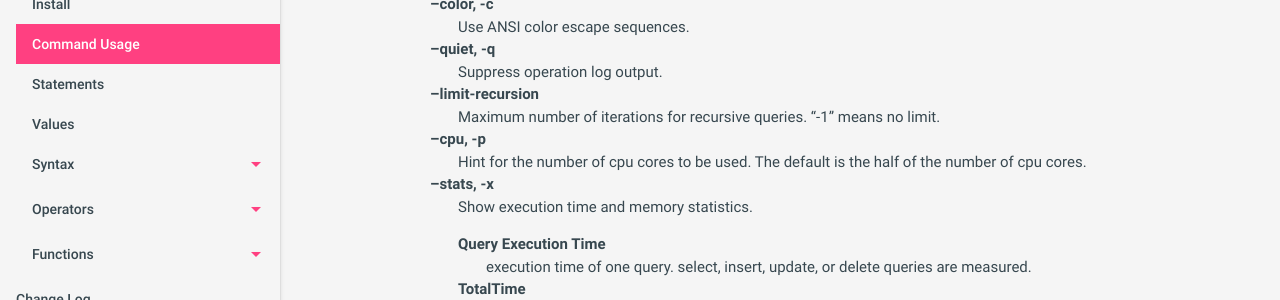
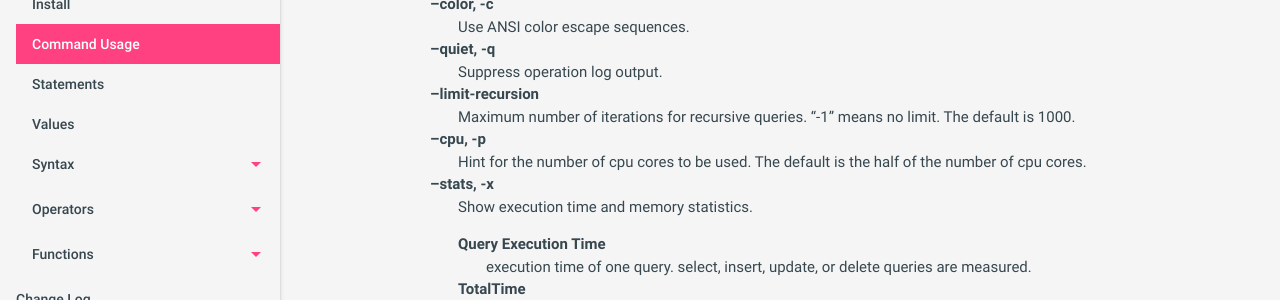
Before and after one commit to mithrandie/csvq, a Jekyll site: the page built from docs/_posts/2006-01-02-command.md, in a window 1280 px wide and 900 px high, scrolled down 5318 px. Shown: the part 152-452 px from the top of the window. Built offline with Jekyll 4.4.1, drawn with Linux system fonts in a browser that asks for light colours.

Commit message:
Fix docs.

```diff
--- a/docs/_posts/2006-01-02-command.md
+++ b/docs/_posts/2006-01-02-command.md
@@ -238,7 +238,7 @@ csvq >
 : Suppress operation log output.
 
 --limit-recursion
-: Maximum number of iterations for recursive queries. "-1" means no limit.
+: Maximum number of iterations for recursive queries. "-1" means no limit. The default is 1000.
 
 --cpu, -p
 : Hint for the number of cpu cores to be used. The default is the half of the number of cpu cores.
--- a/docs/sitemap.xml
+++ b/docs/sitemap.xml
@@ -18,7 +18,7 @@
     </url>
     <url>
         <loc>https://mithrandie.github.io/csvq/reference/command.html</loc>
-        <lastmod>2019-04-25T16:32:19+00:00</lastmod>
+        <lastmod>2019-04-25T18:04:53+00:00</lastmod>
     </url>
     <url>
         <loc>https://mithrandie.github.io/csvq/reference/statement.html</loc>
```
Also changed, not shown: other parts of docs/_posts/2006-01-02-command.md (+1 -1 lines).
